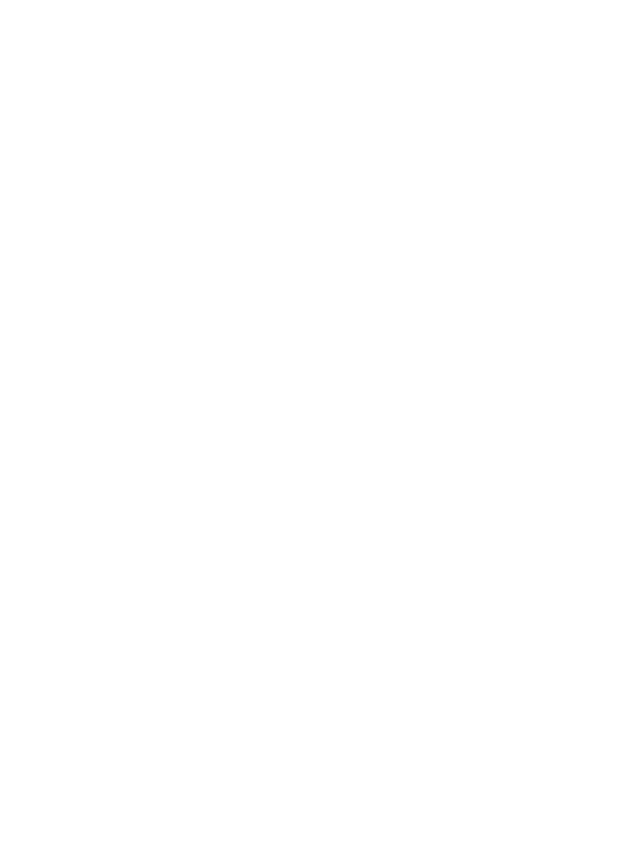
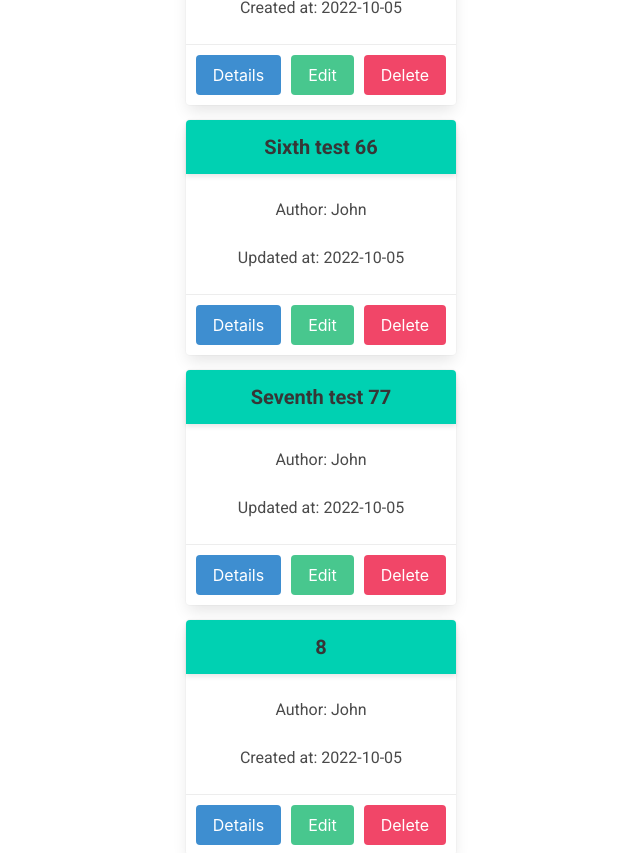
Before and after one commit to VaidasMakstutis/vue-post-task-app, a Vue app: page /#/ in a window 1280 px wide. Shown: the part 1240-2093 px from the top of the page, without its empty margins (319-959 px from the left). Before the commit the page ends 930 px from the top, so only its background shows below. Built offline with nearby package versions, Linux system fonts and the light colour scheme; data requests are answered from the project's data file.

Commit message:
Pagination component

```diff
--- a/db.json
+++ b/db.json
@@ -61,12 +61,124 @@
       "id": 6
     },
     {
-      "title": "Seventh test 7777777",
+      "title": "Seventh test 77",
       "author": "John",
-      "body": "Seventh test body 7777777",
+      "body": "Seventh test body 77",
       "created_at": "2022-10-05T09:23:58.494Z",
-      "updated_at": "2022-10-05T09:39:34.986Z",
+      "updated_at": "2022-10-05T10:32:07.852Z",
       "id": 7
+    },
+    {
+      "title": "8",
+      "author": "John",
+      "body": "fgdfgfd",
+      "created_at": "2022-10-05T10:45:17.859Z",
+      "updated_at": 0,
+      "id": 8
+    },
+    {
+      "title": "9",
+      "author": "John",
+      "body": "fxhfchfdghfd",
+      "created_at": "2022-10-05T10:45:46.386Z",
+      "updated_at": 0,
+      "id": 9
+    },
+    {
+      "title": "10",
+      "author": "Bruce",
+      "body": "Lorem Ipsum",
+      "created_at": "2022-10-05T10:45:57.710Z",
+      "updated_at": 0,
+      "id": 10
+    },
+    {
+      "title": "11",
+      "author": "John",
+      "body": "fgfdghfdg",
+      "created_at": "2022-10-05T10:46:11.289Z",
+      "updated_at": 0,
+      "id": 11
+    },
+    {
+      "title": "12",
+      "author": "Bruce",
+      "body": "aaaaaaaaaaaaaaaaaaaaaazzzzzzzzzzzzzzz",
+      "created_at": "2022-10-05T10:46:20.979Z",
+      "updated_at": 0,
+      "id": 12
+    },
+    {
+      "title": "13",
+      "author": "John",
+      "body": "aeretrdrtdgdtfhtr",
+      "created_at": "2022-10-05T10:47:51.273Z",
+      "updated_at": 0,
+      "id": 13
+    },
+    {
+      "title": "14",
+      "author": "Bruce",
+      "body": "dffghfgh",
+      "created_at": "2022-10-05T12:02:53.042Z",
+      "updated_at": 0,
+      "id": 14
+    },
+    {
+      "title": "15",
+      "author": "Bruce",
+      "body": "dgfghfd",
+      "created_at": "2022-10-05T12:03:17.400Z",
+      "updated_at": 0,
+      "id": 15
+    },
+    {
+      "title": "16",
+      "author": "Bruce",
+      "body": "dhghfthf",
+      "created_at": "2022-10-05T12:03:25.768Z",
+      "updated_at": 0,
+      "id": 16
+    },
+    {
+      "title": "17",
+      "author": "John",
+      "body": "fghgjghjghkh",
+      "created_at": "2022-10-05T12:03:33.244Z",
+      "updated_at": 0,
+      "id": 17
+    },
+    {
+      "title": "18",
+      "author": "John",
+      "body": "aaaaaaaaaaaa",
+      "created_at": "2022-10-05T12:03:41.077Z",
+      "updated_at": 0,
+      "id": 18
+    },
+    {
+      "title": "19",
+      "author": "John",
+      "body": "ghghgjhhvj",
+      "created_at": "2022-10-05T12:03:49.064Z",
+      "updated_at": 0,
+      "id": 19
+    },
+    {
+      "title": "20",
+      "author": "Bruce",
+      "body": "Jfhfghfg",
+      "created_at": "2022-10-05T12:03:57.123Z",
+      "updated_at": 0,
+      "id": 20
+    },
+    {
+      "title": "21",
+      "author": "John",
+      "body": "ddfghdgh",
+      "created_at": "2022-10-05T13:07:12.481Z",
+      "updated_at": 0,
+      "id": 21
     }
   ]
 }
--- /dev/null
+++ b/src/components/Pagination.vue
@@ -0,0 +1,149 @@
+<template>
+  <ul class="pagination-list">
+    <li class="pagination-item">
+      <button
+        type="button"
+        class="button is-link is-outlined"
+        @click="onClickFirstPage"
+        :disabled="isInFirstPage"
+      >
+        First
+      </button>
+    </li>
+
+    <li class="pagination-item">
+      <button
+        type="button"
+        class="button is-link is-outlined"
+        @click="onClickPreviousPage"
+        :disabled="isInFirstPage"
+      >
+        Previous
+      </button>
+    </li>
+
+    <!-- Visible Buttons Start -->
+
+    <li v-for="page in pages" :key="page" class="pagination-item">
+      <button
+        type="button"
+        class="button is-link"
+        :class="{ active: isPageActive(page) }"
+        @click="pageChanged(page)"
+        :disabled="page.isDisabled"
+      >
+        {{ page }}
+      </button>
+    </li>
+
+    <!-- Visible Buttons End -->
+
+    <li class="pagination-item">
+      <button
+        type="button"
+        class="button is-link is-outlined"
+        @click="onClickNextPage"
+        :disabled="isInLastPage"
+      >
+        Next
+      </button>
+    </li>
+
+    <li class="pagination-item">
+      <button
+        type="button"
+        class="button is-link is-outlined"
+        @click="onClickLastPage"
+        :disabled="isInLastPage"
+      >
+        Last
+      </button>
+    </li>
+  </ul>
+</template>
+
+<script>
+export default {
+  props: {
+    totalCount: {
+      type: Number,
+      required: true,
+    },
+    currentPage: {
+      type: Number,
+      required: true,
+    },
+  },
+  data() {
+    return {
+      current: 1,
+      pages: 1,
+      totalPostsQty: this.totalCount,
+    };
+  },
+  methods: {
+    onClickFirstPage() {
+      this.$emit("pageChanged", 1);
+    },
+    onClickLastPage() {
+      this.$emit("pageChanged", this.pages);
+    },
+    isPageActive(page) {
+      return this.currentPage === page;
+    },
+    pageChanged(page) {
+      this.$emit("pageChanged", page);
+    },
+    getQtyPerPage() {
+      console.log("Qty posts per page:", Math.ceil(this.totalPostsQty / 5));
+      return Math.ceil(this.totalPostsQty / 5);
+    },
+    onClickNextPage() {
+      let page = this.current + 1;
+      if (page > this.pages) {
+        return;
+      }
+      this.current = page;
+      this.pageChanged(page);
+    },
+    onClickPreviousPage() {
+      let page = this.current - 1;
+      if (page < 1) {
+        return;
+      }
+      this.current = page;
+      this.pageChanged(page);
+    },
+  },
+
+  computed: {
+    isInFirstPage() {
+      return this.currentPage === 1;
+    },
+    isInLastPage() {
+      return this.currentPage === this.pages;
+    },
+  },
+  created() {
+    this.pages = this.getQtyPerPage();
+  },
+};
+</script>
+
+<style scoped>
+.pagination {
+  list-style-type: none;
+}
+
+.pagination-item {
+  display: inline-block;
+}
+
+.active {
+  background-color: #4aae9b;
+  color: #ffffff;
+}
+button {
+  margin: 5px;
+}
+</style>
--- a/src/views/Posts.vue
+++ b/src/views/Posts.vue
@@ -43,7 +43,7 @@
       </div>
       <div class="posts-list-content">
         <div class="container">
-          <postCard
+          <PostCard
             v-for="post in posts"
             :key="post.id"
             :post="post"
@@ -51,6 +51,16 @@
             @openEditModal="toggleEditModal"
           />
         </div>
+      </div>
+    </div>
+    <div class="pagination-wrapper">
+      <div class="pagination">
+        <Pagination
+          :key="totalPostsQty"
+          :totalCount="totalPostsQty"
+          :currentPage="currentPage"
+          @pageChanged="onPageChange"
+        />
       </div>
     </div>
   </div>
@@ -63,6 +73,8 @@
 import DeleteModal from "../components/DeleteModal.vue";
 import Notification from "../components/Notification.vue";
 import PostCard from "./PostCard.vue";
+import Pagination from "../components/Pagination.vue";
+
 export default {
   name: "posts-list",
   components: {
@@ -71,6 +83,7 @@
     DeleteModal,
     PostCard,
     Notification,
+    Pagination,
   },
   // state
   data() {
@@ -91,6 +104,9 @@
       showDeleteModal: false,
       selectedDeleteItem: null,
       selectedEditItem: null,
+      totalPostsQty: 0,
+      currentPage: 1,
+      totalPages: 0,
     };
   },
   methods: {
@@ -98,11 +114,15 @@
       let query = this.searchValue ? "?q=" + this.searchValue : "";
       try {
         await axios.get("http://localhost:3000/posts" + query).then((res) => {
+          console.log("Current page is:", this.currentPage);
+          this.currentPage;
           this.posts = res.data;
         });
       } catch (error) {
         console.log(error);
       }
+      this.totalPostsQty = this.posts.length;
+      console.log("Total posts qty is:", this.totalPostsQty);
     },
     toggleEditModal(item) {
       this.selectedEditItem = item;
@@ -112,9 +132,14 @@
       this.selectedDeleteItem = parseInt(item);
       this.showDeleteModal = !this.showDeleteModal;
     },
+    onPageChange(page) {
+      console.log("Page:", page);
+      this.currentPage = page ? page : 1;
+      this.getPosts();
+    },
   },
-  mounted() {
-    this.getPosts();
+  async created() {
+    await this.getPosts();
   },
 };
 </script>
@@ -146,8 +171,11 @@
   font-weight: 500;
   margin-top: 40px;
 }
-.container {
+.pagination-wrapper {
   display: flex;
-  flex-wrap: wrap;
+  flex-direction: row;
+  justify-content: center;
+  align-items: center;
+  padding: 15px;
 }
 </style>
```
